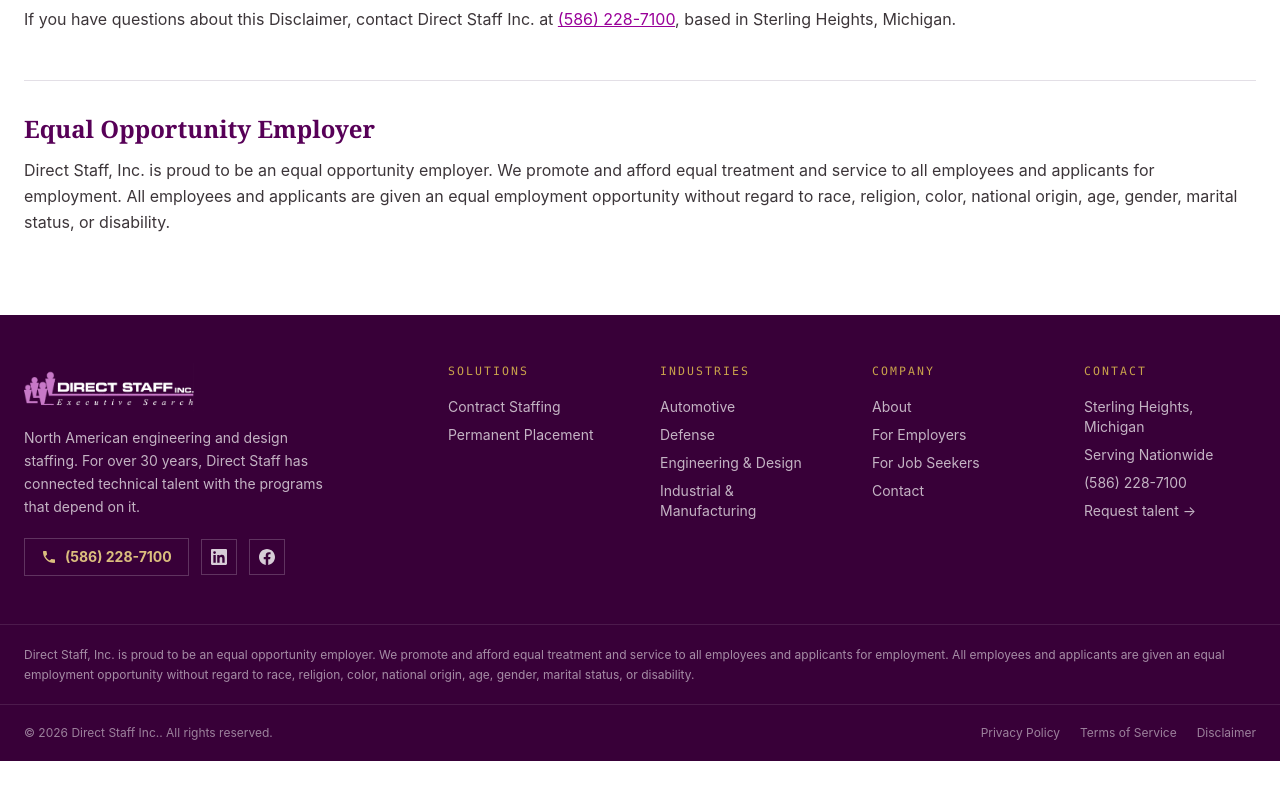
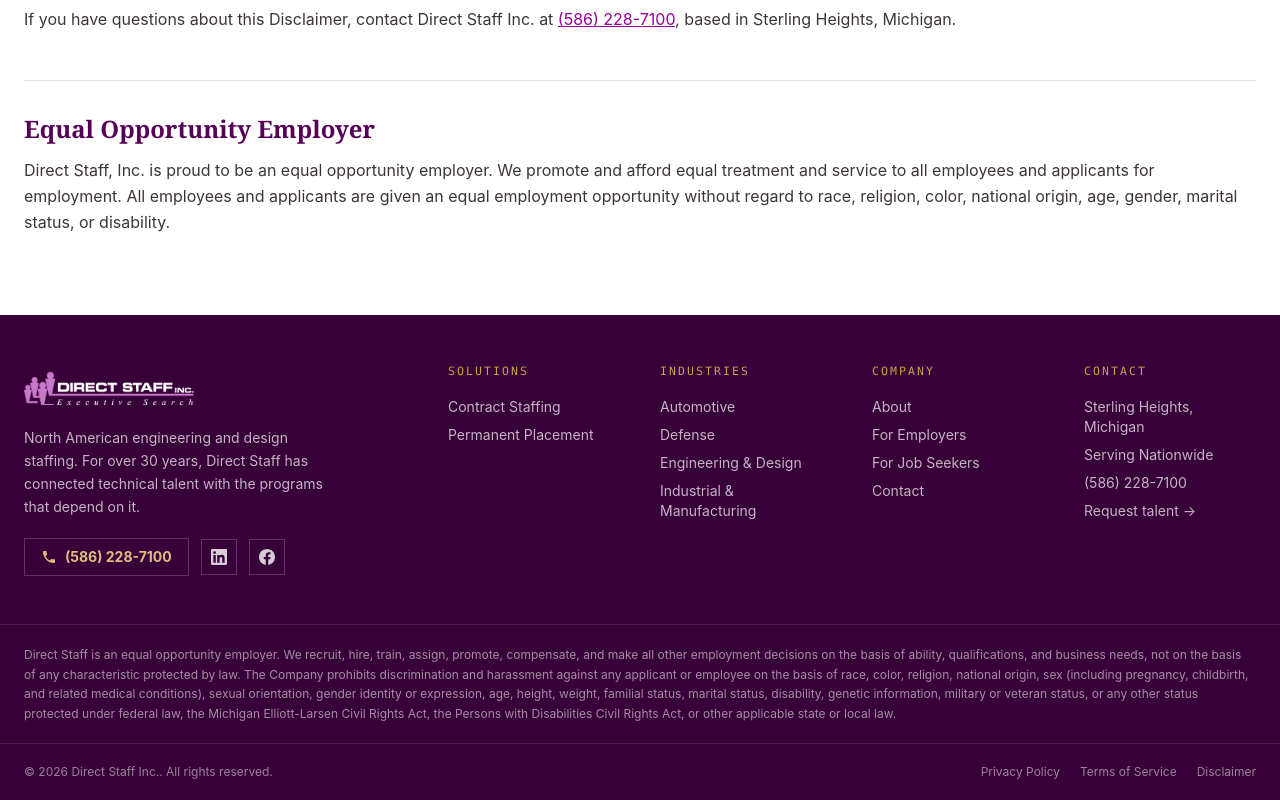
Before and after one commit to notAntonioWilson/directstaff, a Next.js app: page /disclaimer in a window 1280 px wide. Shown: the part 1322-2122 px from the top of the page. Before the commit the page ends 2083 px from the top, so only its background shows below. Built offline with nearby package versions, Linux system fonts and the light colour scheme.

Commit message:
Update footer equal opportunity statement with expanded version

```diff
--- a/src/components/Footer.tsx
+++ b/src/components/Footer.tsx
@@ -77,10 +77,15 @@
       <div className="border-t border-white/10">
         <div className="wrap py-5">
           <p className="text-xs leading-relaxed text-white/55">
-            Direct Staff, Inc. is proud to be an equal opportunity employer. We promote and afford equal
-            treatment and service to all employees and applicants for employment. All employees and
-            applicants are given an equal employment opportunity without regard to race, religion, color,
-            national origin, age, gender, marital status, or disability.
+            Direct Staff is an equal opportunity employer. We recruit, hire, train, assign, promote,
+            compensate, and make all other employment decisions on the basis of ability, qualifications,
+            and business needs, not on the basis of any characteristic protected by law. The Company
+            prohibits discrimination and harassment against any applicant or employee on the basis of race,
+            color, religion, national origin, sex (including pregnancy, childbirth, and related medical
+            conditions), sexual orientation, gender identity or expression, age, height, weight, familial
+            status, marital status, disability, genetic information, military or veteran status, or any
+            other status protected under federal law, the Michigan Elliott-Larsen Civil Rights Act, the
+            Persons with Disabilities Civil Rights Act, or other applicable state or local law.
           </p>
         </div>
       </div>
```
